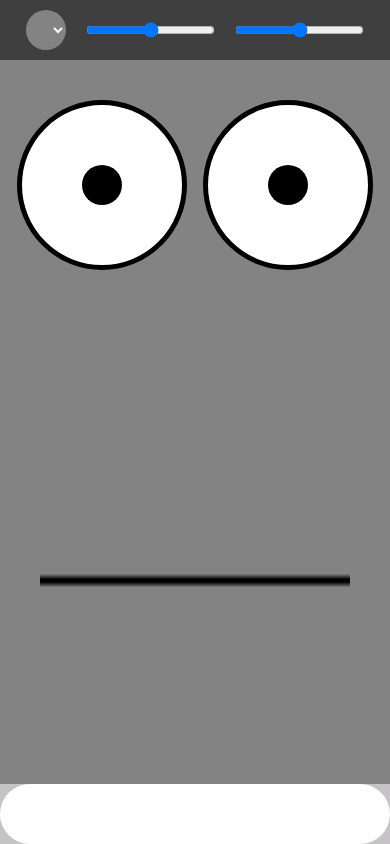
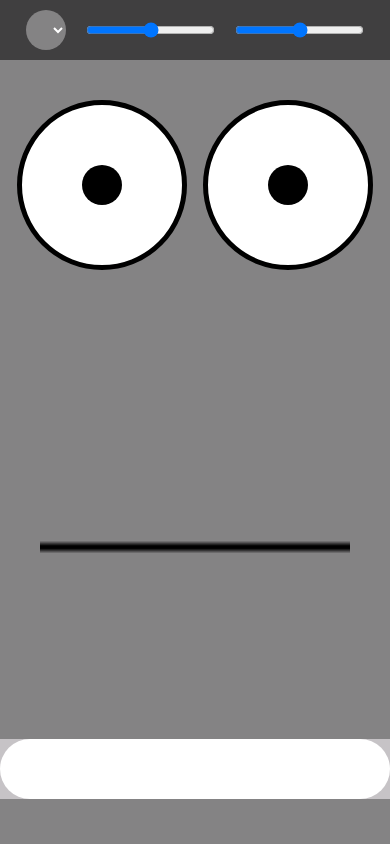
Before and after one commit to sebas-pena/speak-xo, a plain HTML site: page index.html in a window 390 px wide. Drawn offline with Linux system fonts and the light colour scheme.

Commit message:
fix responsive

```diff
--- a/style.css
+++ b/style.css
@@ -45,3 +45,11 @@ input[type="text"]{
     font-weight: 700;
     border: none;
 }
+
+
+@media only screen and (max-width: 600px){
+    body{
+        padding-bottom: 45px;
+        background-color: var(--gray);
+    }
+}
```
